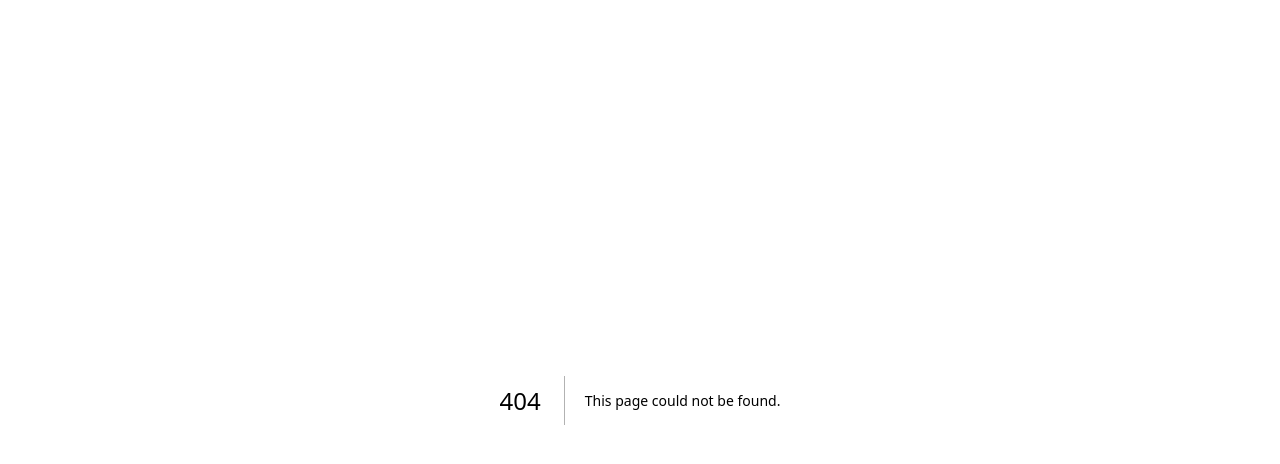
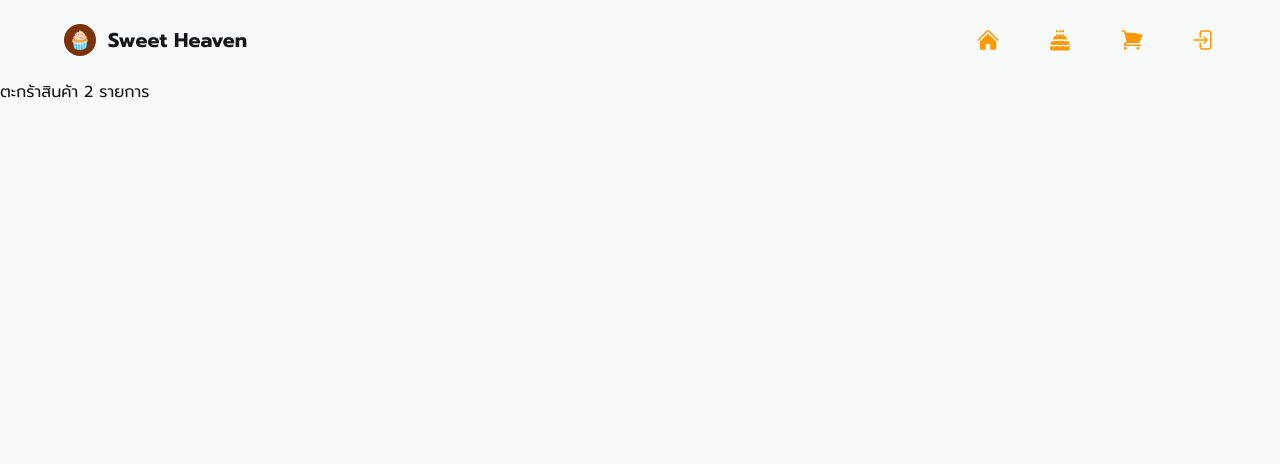
Before and after one commit to thelastcat15/Bakery_Pos, a Next.js app in the folder frontend/: page /cart in a window 1280 px wide. Before the commit this address had no page. Shown: the top 464 px of the page. Built offline with nearby package versions, Linux system fonts and the light colour scheme.

Commit message:
reafctor: change (public) to (user) and implemet navbar to layout for (user) feat(cart-page): create cart page component

```diff
--- a/frontend/src/app/(public)/products/layout.tsx
+++ /dev/null
@@ -1,16 +0,0 @@
-import { ProductList } from "@/components/common/List"
-import Navbar from "@/components/layout/Navbar"
-import { products } from "@/data/mock/product_mock"
-import ProductsPage from "./page"
-
-const ProductsPageLayout = () => {
-  return (
-    <main>
-      <Navbar />
-      <section>
-        <ProductsPage />
-      </section>
-    </main>
-  )
-}
-export default ProductsPageLayout
--- /dev/null
+++ b/frontend/src/app/(user)/cart/page.tsx
@@ -0,0 +1,8 @@
+const CartPage = () => {
+  return (
+    <div>
+      <h1>ตะกร้าสินค้า 2 รายการ</h1>
+    </div>
+  )
+}
+export default CartPage
--- /dev/null
+++ b/frontend/src/app/(user)/layout.tsx
@@ -0,0 +1,13 @@
+import Navbar from "@/components/layout/Navbar"
+
+const UserLayout = ({ children }: Readonly<{ children: React.ReactNode }>) => {
+  return (
+    <>
+      <Navbar />
+      <main>
+        <section>{children}</section>
+      </main>
+    </>
+  )
+}
+export default UserLayout
--- a/frontend/src/app/(public)/page.tsx
+++ b/frontend/src/app/(user)/page.tsx
@@ -5,15 +5,12 @@ import Suggest from "@/components/features/home/Suggest"
 export default function Home() {
   return (
     <>
-      <Navbar />
-      <main>
       <section>
         <Banner />
       </section>
       <section>
         <Suggest />
       </section>
-      </main>
     </>
   )
 }
```
Also changed, not shown: frontend/src/app/(user)/products/page.tsx (renamed from frontend/src/app/(public)/products/page.tsx). Lines whose indentation alone changed are shown as unchanged.
